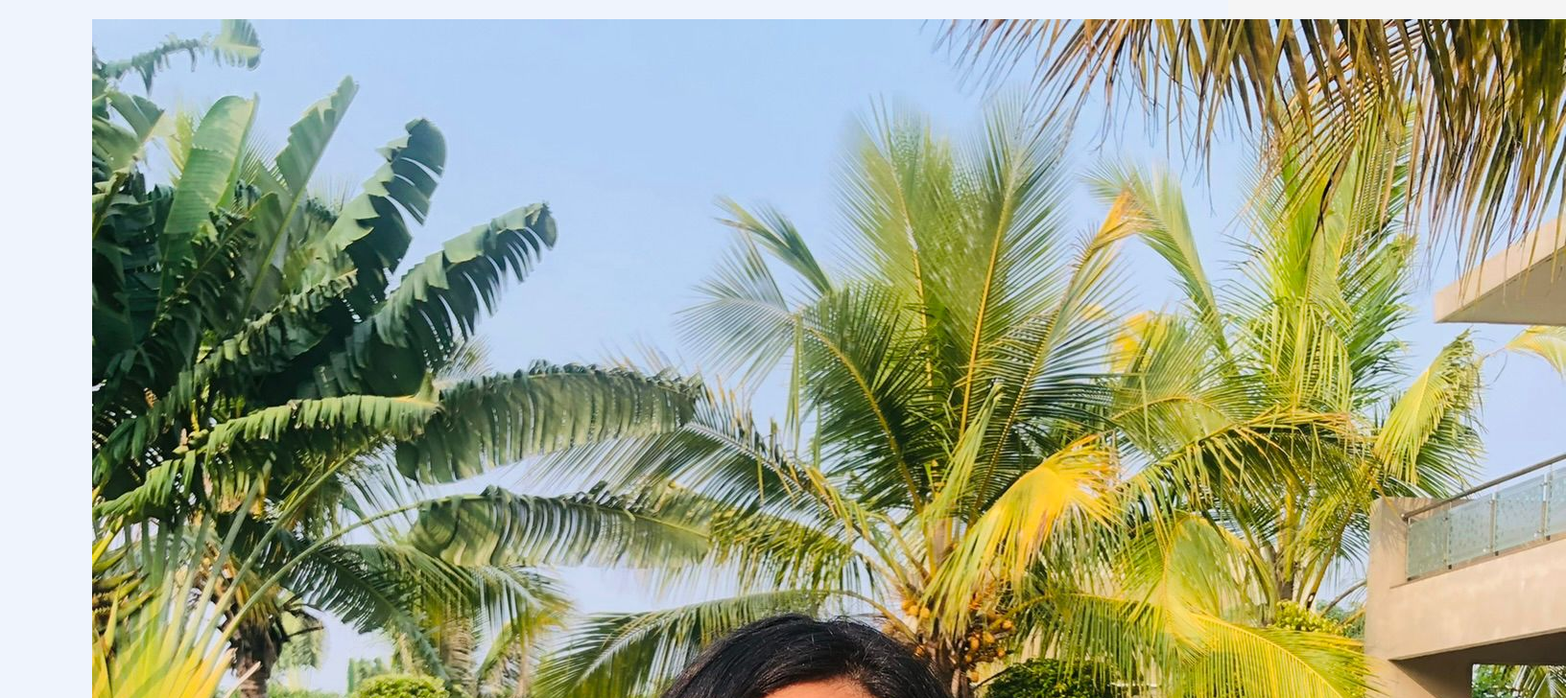
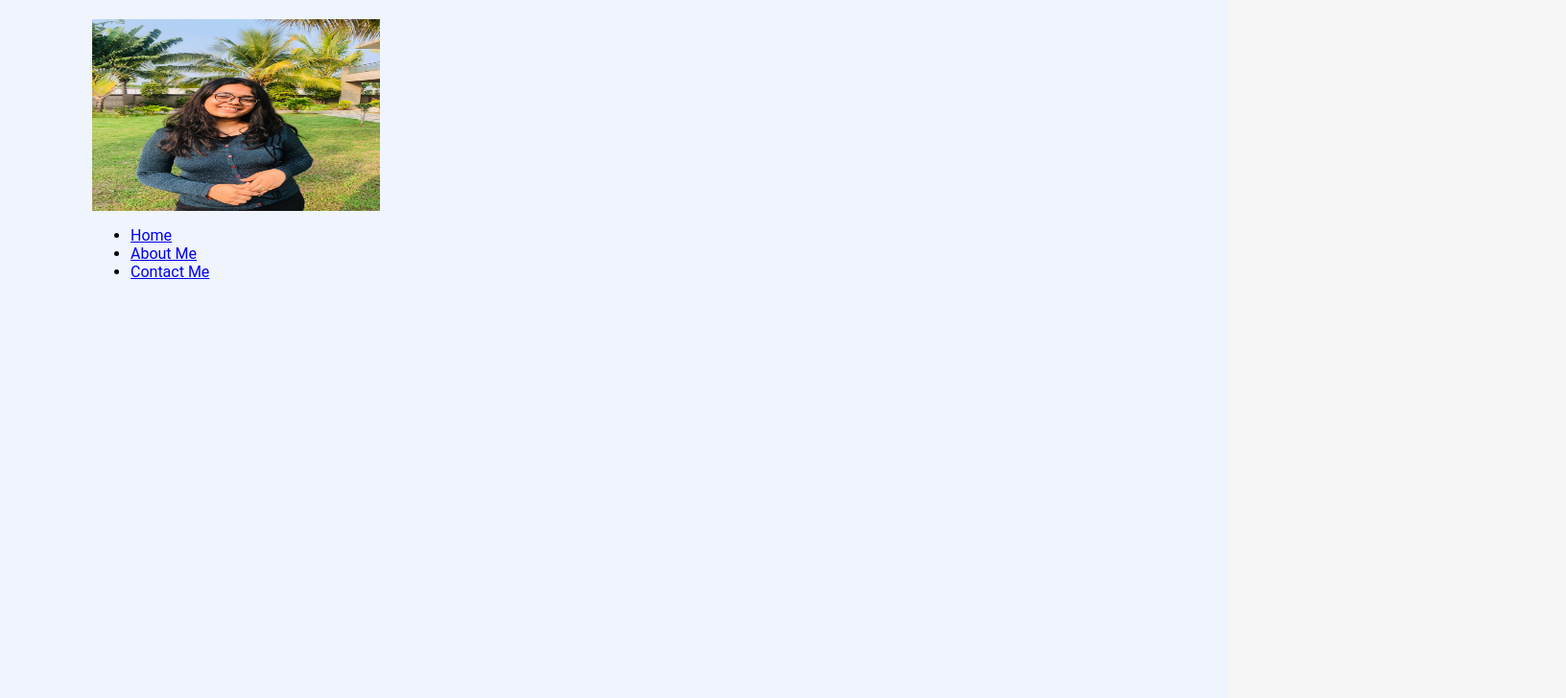
Before and after one commit to mkhunt/MyProfile, a plain HTML site: page index.html in a window 1280 px wide. Shown: the top 728 px of the page at 96% size, 1632 px wide, since content can reach past the window. Drawn offline with Linux system fonts and the light colour scheme.

Commit message:
changed the size of photo

```diff
--- a/style.css
+++ b/style.css
@@ -14,6 +14,12 @@ body{
     background: #eff4fd;
 }
 
+.Photo{
+    position: relative;
+    width: 300px;
+    height: 200px;
+}
+
 nav{
     position: relative;
     width: 85%;
```
